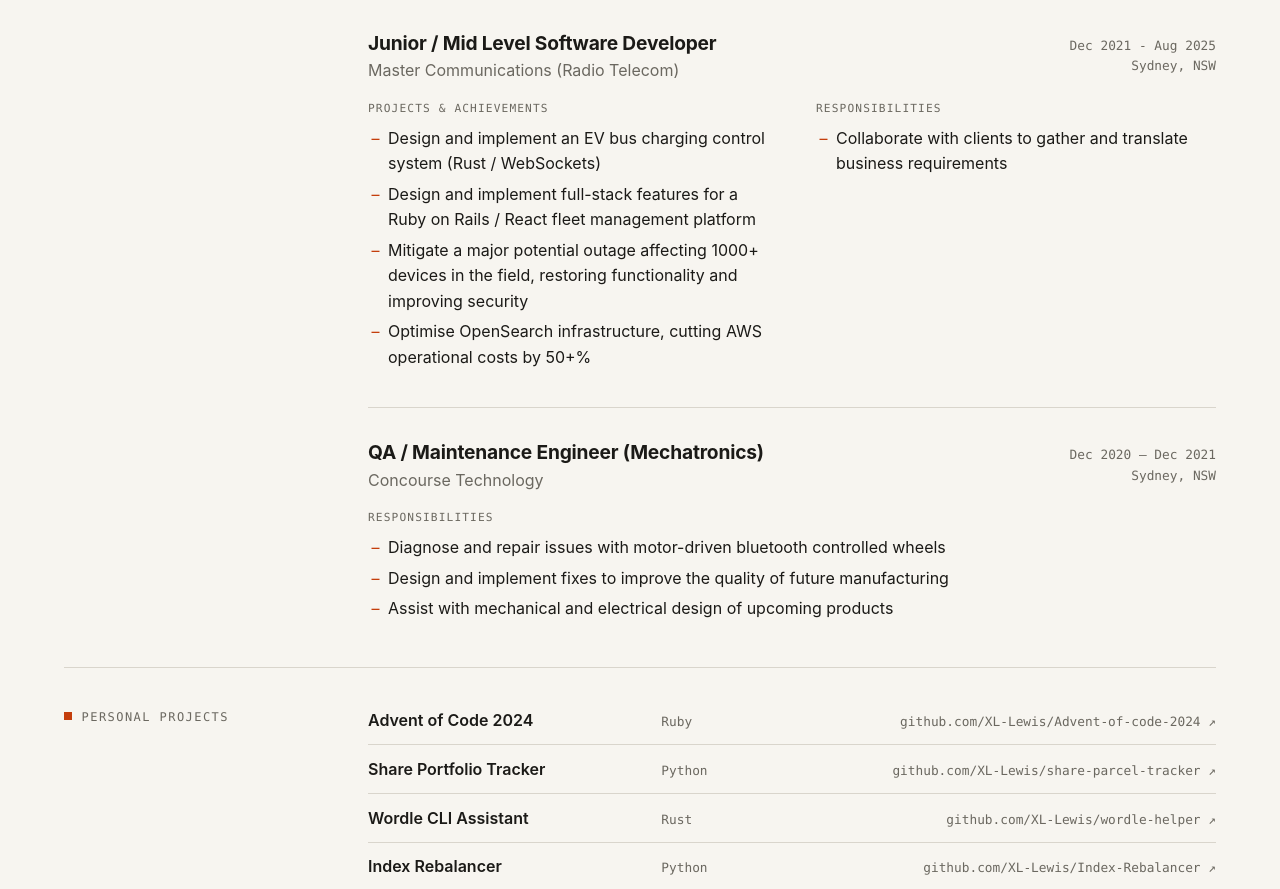
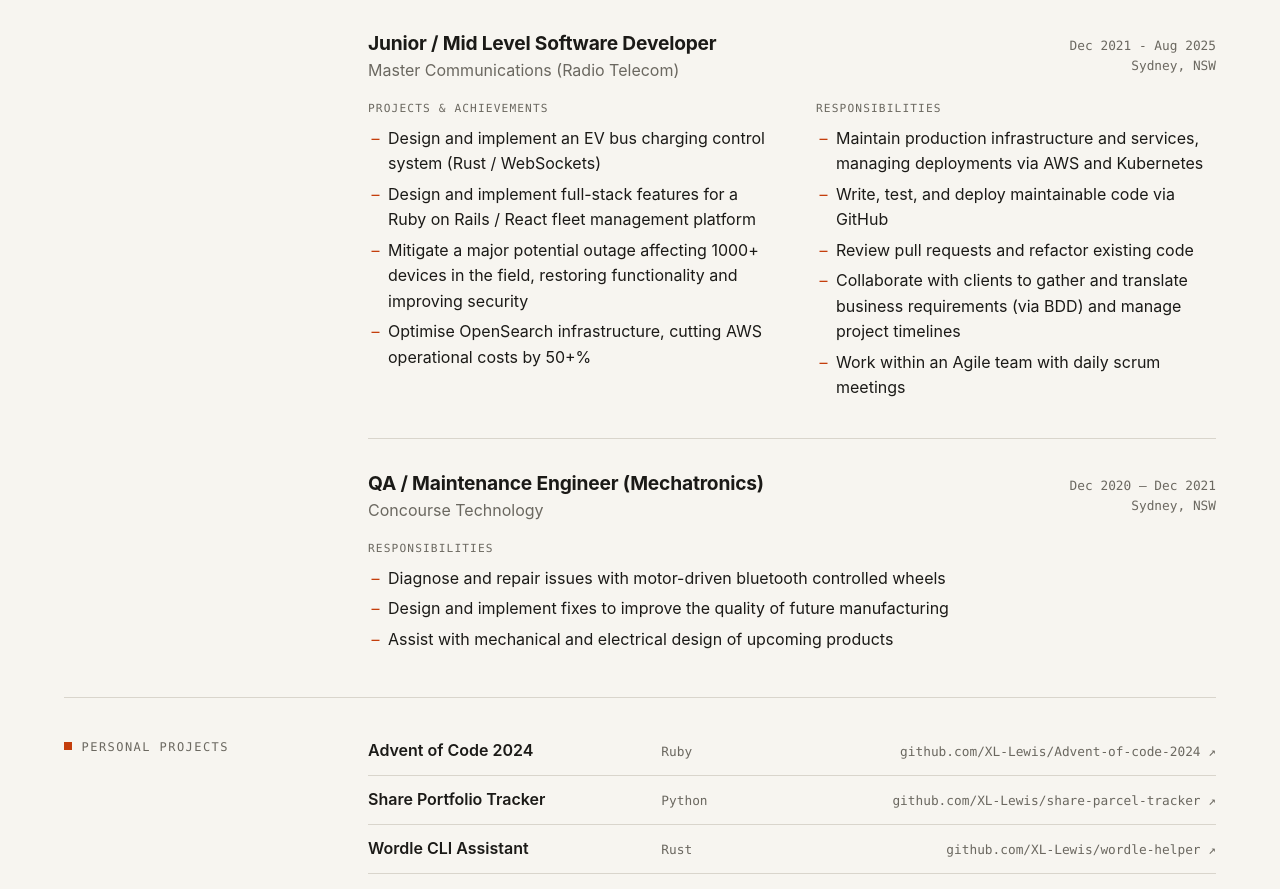
Before and after one commit to XL-Lewis/xl-lewis.github.io, a React (Vite) app: page / in a window 1280 px wide. Shown: the part 1080-1969 px from the top of the page. Built offline with nearby package versions, Linux system fonts and the light colour scheme.

Commit message:
feat: expand Master Communications responsibilities

```diff
--- a/src/data/resumeData.ts
+++ b/src/data/resumeData.ts
@@ -75,7 +75,11 @@
             'Optimise OpenSearch infrastructure, cutting AWS operational costs by 50+%'
         ],
         responsibilities: [
-            'Collaborate with clients to gather and translate business requirements'
+            'Maintain production infrastructure and services, managing deployments via AWS and Kubernetes',
+            'Write, test, and deploy maintainable code via GitHub',
+            'Review pull requests and refactor existing code',
+            'Collaborate with clients to gather and translate business requirements (via BDD) and manage project timelines',
+            'Work within an Agile team with daily scrum meetings'
         ]
     },
     {
```
